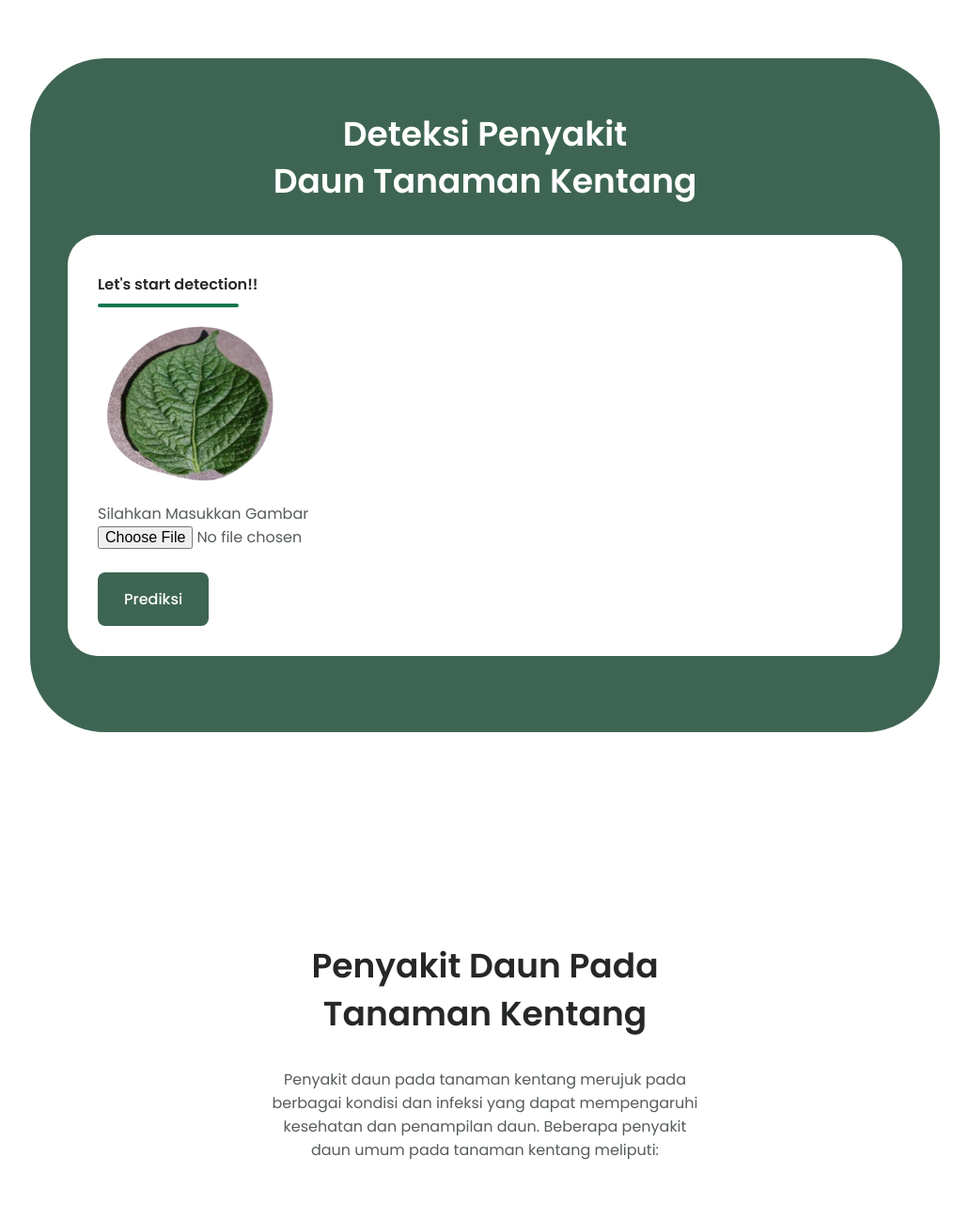
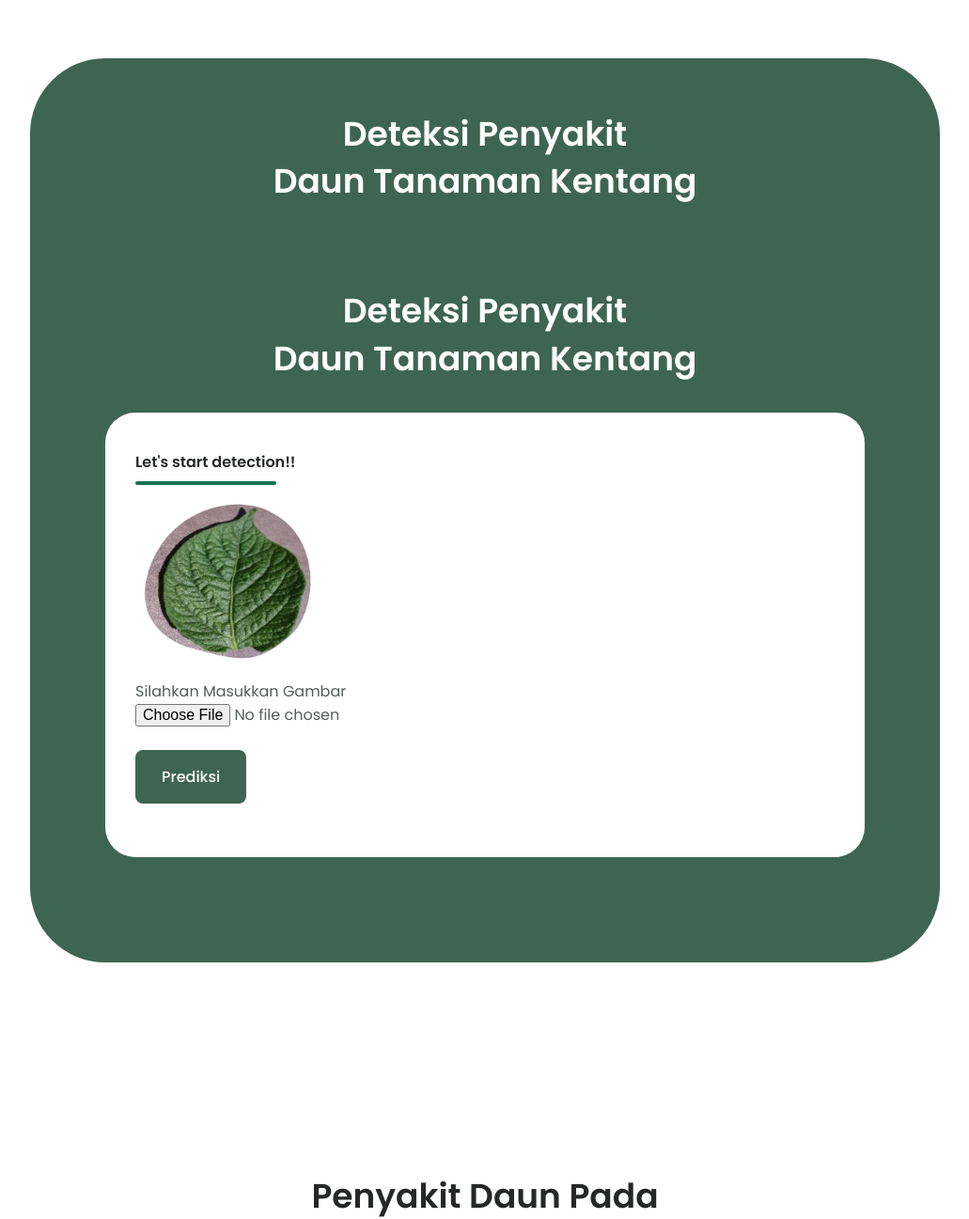
Before and after one commit to gizkarp/PACornAndPotato, a Flask app: page / in a window 1280 px wide. Shown: the part 3196-4493 px from the top of the page at 94% size, without its empty margins (124-1155 px from the left). Run offline with Flask 3, Linux system fonts and the light colour scheme.

Commit message:
Update index.html

```diff
--- a/templates/index.html
+++ b/templates/index.html
@@ -223,6 +223,10 @@
                     <h2 class="section__title-center steps__title">
                         Deteksi Penyakit <br> Daun Tanaman Kentang
                     </h2>
+                        <div class="steps__bg">
+                    <h2 class="section__title-center steps__title">
+                        Deteksi Penyakit <br> Daun Tanaman Kentang
+                    </h2>
                         <div class="steps__card">
                             <h1 class="steps__card-title">Let's start detection!!</h1>
                             <div class="line"></div>
@@ -231,14 +235,17 @@
                             <p><input type="file" id="input_gambar" name="file"></p>
                             <br>
                             <button type="submit" id="prediksi_submit" class="button button--flex">Prediksi</button>
+
+                            <div class="hasilprediksi">
+                                <br>
+                                <!-- Bagian Halaman untuk Hasil Prediksi -->
+                                <div id="hasil_prediksi" align="center">
+                                    <!-- Hasil Prediksi akan ditampilkan di sini-->
+                                </div>
+                            </div>
+
                         </div>
-                        <div class="hasilprediksi" class="steps__card">
-                            <br>
-                            <!-- Bagian Halaman untuk Hasil Prediksi -->
-                            <div id="hasil_prediksi" align="center">
-                                <!-- Hasil Prediksi akan ditampilkan di sini-->
-                            </div>
-                        </div>
+                </div>
                 </div>
             </section>
 
```
